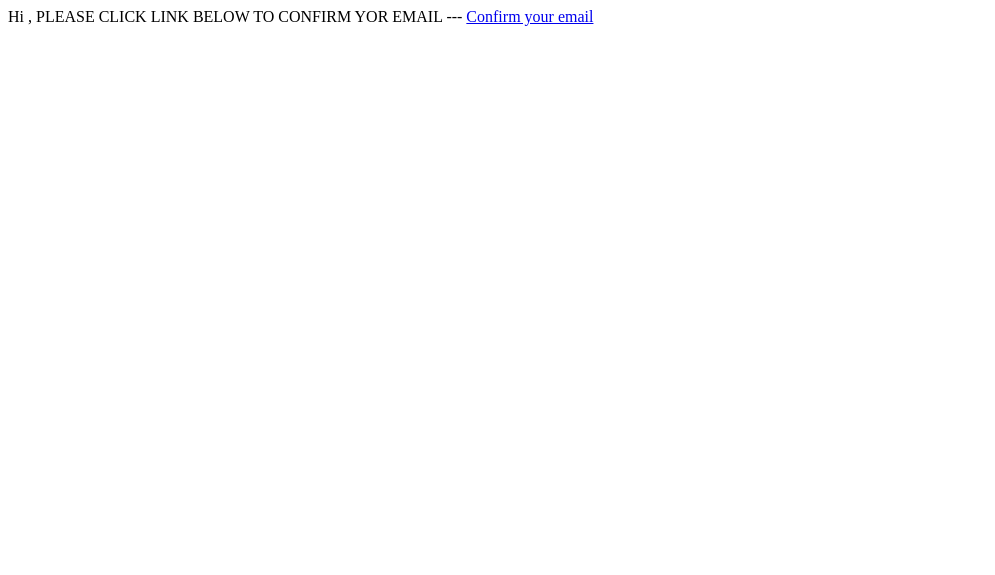
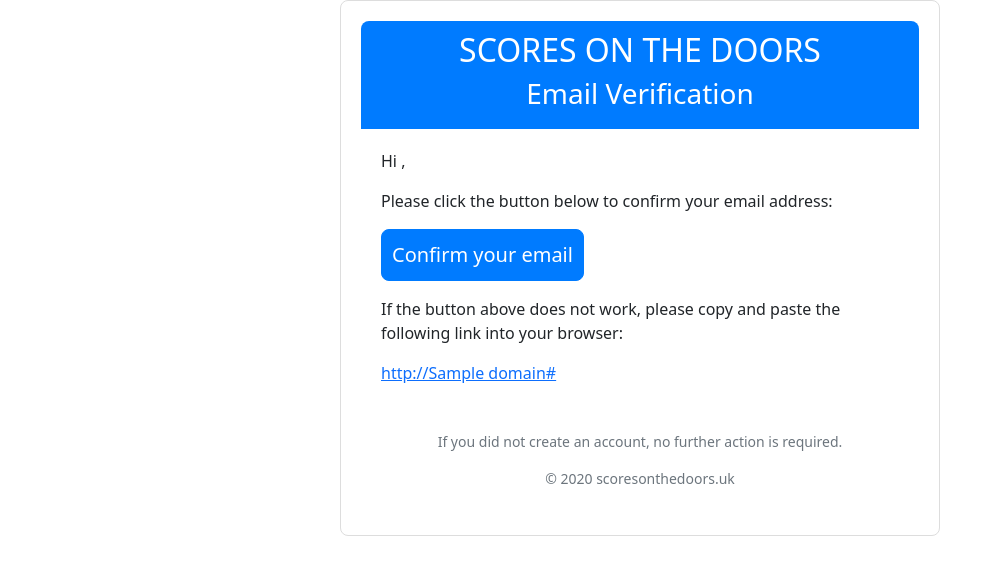
Before and after one commit to Grahev/scoresonthedoors, a Django app: template authentication/templates/activate.html in a window 1280 px wide. Shown: the top 575 px of the page, without its empty margins (0-995 px from the left). Run offline with Django 4.2, Linux system fonts and the light colour scheme; the template is opened without the code that fills it: most values are stand-ins (such as "Sample title", 1, 10 or a date in 2020); some libraries are stand-ins or nearby versions.

Commit message:
email verification changed

```diff
--- a/authentication/templates/activate.html
+++ b/authentication/templates/activate.html
@@ -1,12 +1,69 @@
 {% autoescape off %}
-Hi {{ user.username }},
-PLEASE CLICK LINK BELOW TO CONFIRM YOR EMAIL
----
-{% comment %} https://{{ domain }}{% url 'authentication:activate' uidb64=uid token=token %} {% endcomment %}
+<!DOCTYPE html>
+<html lang="en">
+<head>
+    <meta charset="UTF-8">
+    <meta name="viewport" content="width=device-width, initial-scale=1.0">
+    <title>Email Confirmation</title>
+    <link href="https://stackpath.bootstrapcdn.com/bootstrap/5.1.3/css/bootstrap.min.css" rel="stylesheet">
+    <style>
+        .email-container {
+            max-width: 600px;
+            margin: auto;
+            padding: 20px;
+            border: 1px solid #ddd;
+            border-radius: 8px;
+        }
+        .email-header {
+            background-color: #007bff;
+            color: white;
+            padding: 10px;
+            border-radius: 8px 8px 0 0;
+            text-align: center;
+        }
+        .email-body {
+            padding: 20px;
+        }
+        .email-footer {
+            text-align: center;
+            padding: 10px;
+            font-size: 0.875rem;
+            color: #6c757d;
+        }
+        .btn-primary {
+            background-color: #007bff;
+            border-color: #007bff;
+            margin: auto;
+            padding: 10px;
+            color: white;
+            border-radius: 8px;
 
-<a href="http://{{ domain }}{% url 'authentication:activate' uidb64=uid token=token %}">Confirm your email</a>
-
-
-
-
+        }
+        .verification-link {
+            word-break: break-all;
+        }
+    </style>
+</head>
+<body>
+    <div class="email-container">
+        <div class="email-header">
+            <h2>SCORES ON THE DOORS</h2>
+            <h3>Email Verification</h3>
+        </div>
+        <div class="email-body">
+            <p>Hi {{ user.username }},</p>
+            <p>Please click the button below to confirm your email address:</p>
+            <a href="http://{{ domain }}{% url 'authentication:activate' uidb64=uid token=token %}" class="btn btn-primary btn-lg">Confirm your email</a>
+            <p class="mt-3">If the button above does not work, please copy and paste the following link into your browser:</p>
+            <p class="verification-link">
+                <a href="http://{{ domain }}{% url 'authentication:activate' uidb64=uid token=token %}">http://{{ domain }}{% url 'authentication:activate' uidb64=uid token=token %}</a>
+            </p>
+        </div>
+        <div class="email-footer">
+            <p>If you did not create an account, no further action is required.</p>
+            <p>&copy; {{ current_year }} scoresonthedoors.uk</p>
+        </div>
+    </div>
+</body>
+</html>
 {% endautoescape %}
--- a/authentication/templates/signup_confirmation.html
+++ b/authentication/templates/signup_confirmation.html
@@ -1,4 +1,6 @@
-{% include "base.html" %}
+{% extends "base.html" %}
+{% load static %}
+
 {% block title %}
   Signup Confirmation
 {% endblock title %}
```
Also changed, not shown: authentication/templates/home.html (+7 -35 lines).
